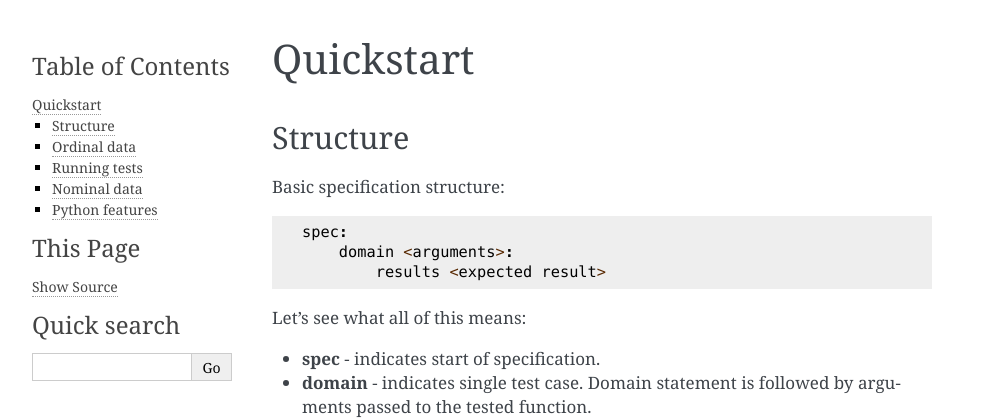
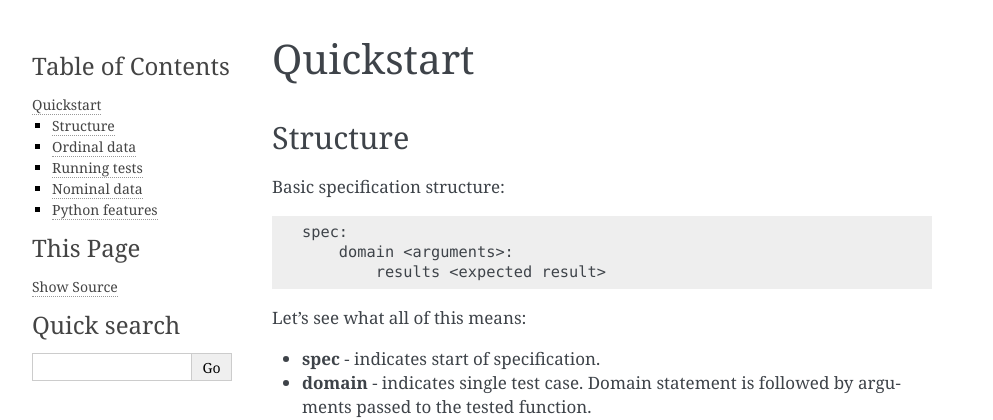
Before and after one commit to piwonskp/takathon, a Sphinx documentation site: the page built from docs/source/usage/quickstart.rst, in a window 1280 px wide. Shown: the top 420 px of the page, without its empty margins (148-1141 px from the left). Built offline with Sphinx 7.4.7, drawn with Linux system fonts in a browser that asks for light colours.

```diff
--- a/docs/source/conf.py
+++ b/docs/source/conf.py
@@ -52,3 +52,5 @@ html_theme = "alabaster"
 # relative to this directory. They are copied after the builtin static files,
 # so a file named "default.css" will overwrite the builtin "default.css".
 html_static_path = ["_static"]
+
+master_doc = "index"
--- a/docs/source/usage/quickstart.rst
+++ b/docs/source/usage/quickstart.rst
@@ -6,7 +6,7 @@ Structure
 
 Basic specification structure:
 
-.. code-block::
+.. code-block:: none
 
    spec:
        domain <arguments>:
```
